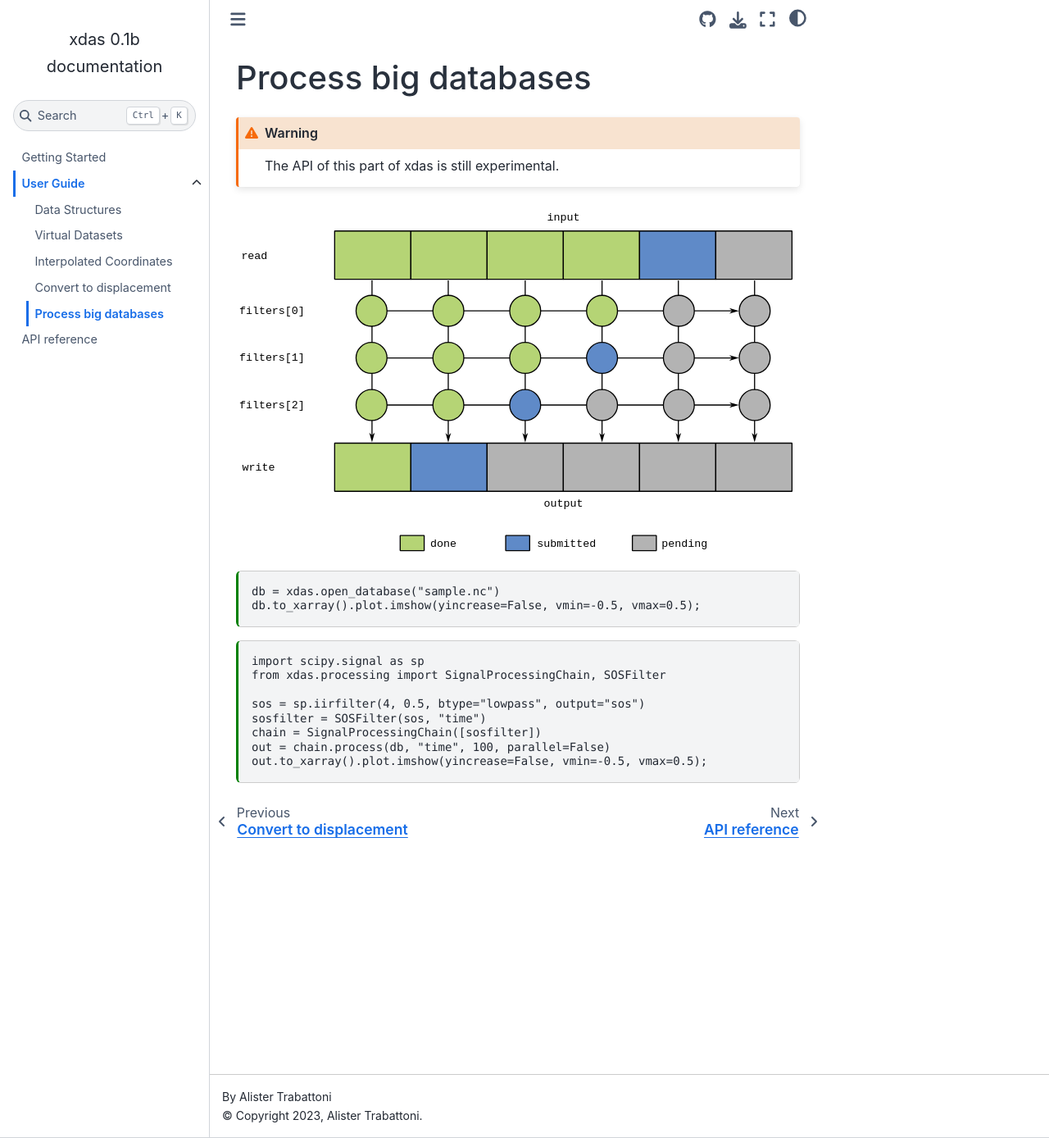
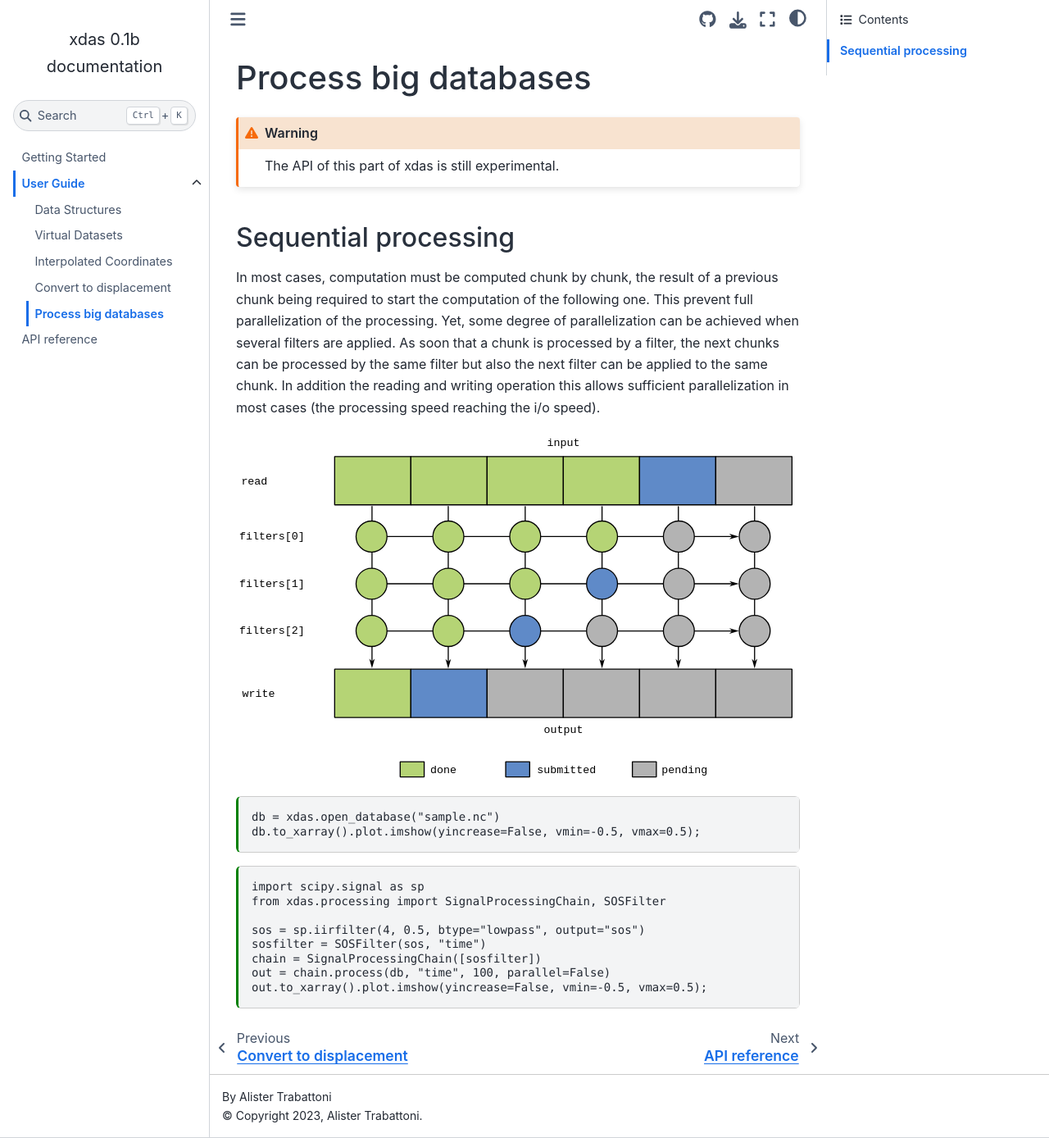
Before and after one commit to xdas-dev/xdas, a Sphinx documentation site: the page built from docs/user-guide/processing.md, in a window 1280 px wide and 1388 px high. Shown: the whole window at 82% size. Built offline with Sphinx 7.4.7 and the Sphinx Book theme 1.1.4, drawn with Linux system fonts in a browser that asks for light colours; the version number is read from the project's files by our own code.

Commit message:
Some more processing documentation.

````diff
--- a/docs/user-guide/processing.md
+++ b/docs/user-guide/processing.md
@@ -18,6 +18,16 @@ os.chdir("../_data")
 The API of this part of xdas is still experimental.
 ```
 
+## Sequential processing
+
+In most cases, computation must be computed chunk by chunk, the result of a previous
+chunk being required to start the computation of the following one. This prevent full
+parallelization of the processing. Yet, some degree of parallelization can be achieved
+when several filters are applied. As soon that a chunk is processed by a filter, the
+next chunks can be processed by the same filter but also the next filter can be applied
+to the same chunk. In addition the reading and writing operation this allows sufficient
+parallelization in most cases (the processing speed reaching the i/o speed).
+
 ![](/_static/processing.svg)
 
 ```{code-cell}
````
